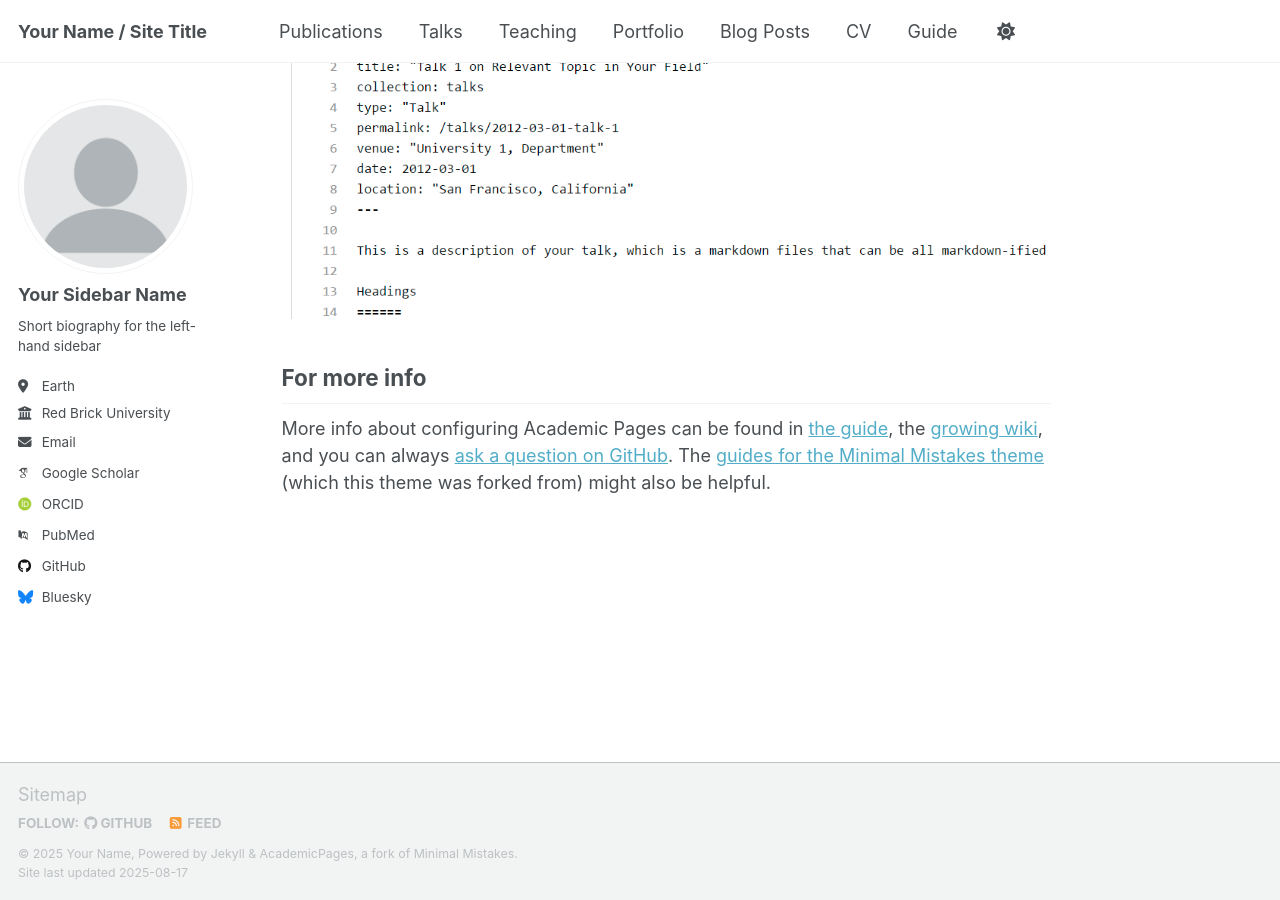
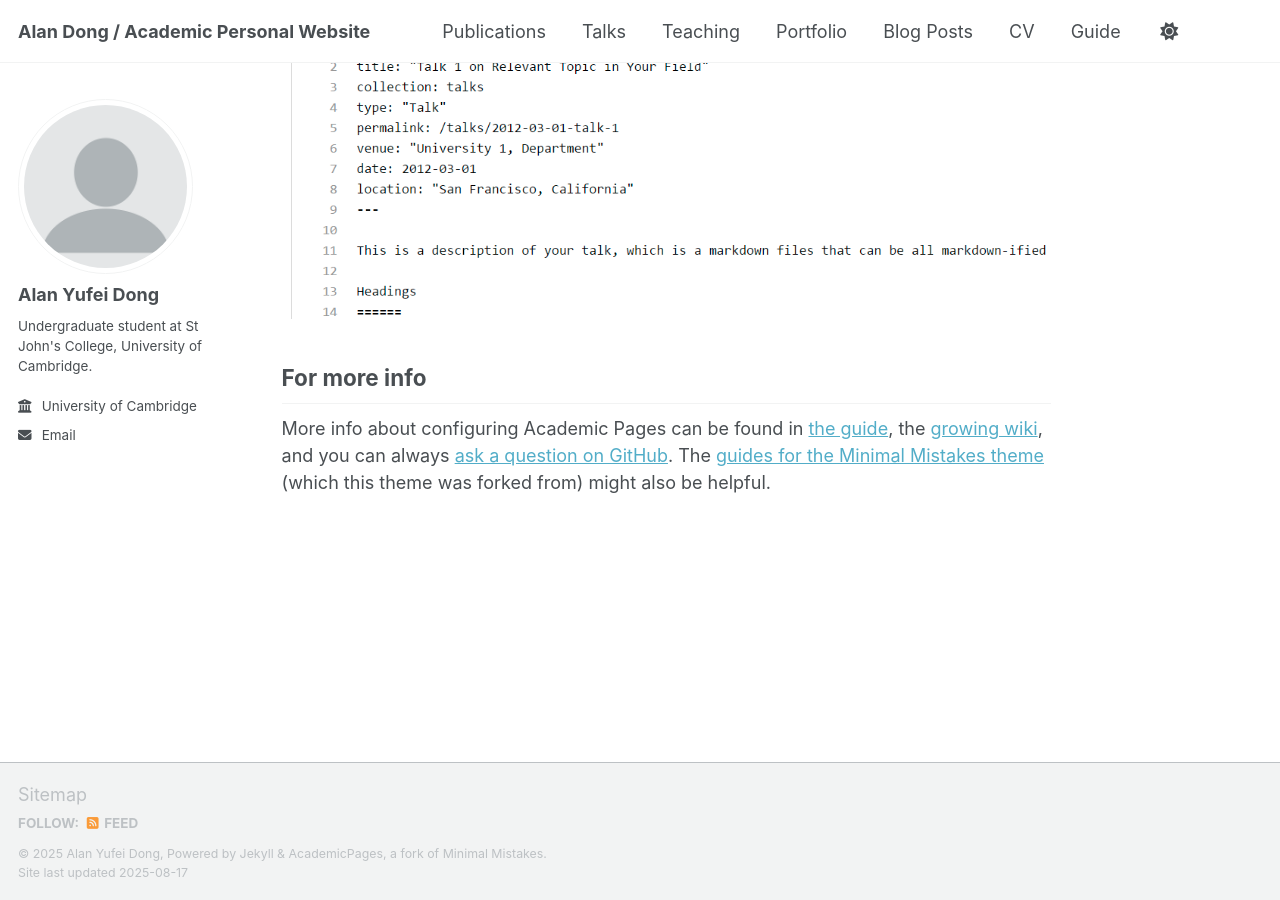
Before and after one commit to alandong4275/alandong4275.github.io, a Jekyll site: the page built from _pages/about.md, in a window 1280 px wide and 900 px high, scrolled down 2880 px. Built offline with Jekyll 4.4.1, drawn with Linux system fonts in a browser that asks for light colours; some web fonts are replaced; a script that is not in the unit is left out.

Commit message:
Update _config.yml

```diff
--- a/_config.yml
+++ b/_config.yml
@@ -9,9 +9,9 @@
 # Basic Site Settings
 locale                   : "en-US"
 site_theme               : "default" # Currently available options are "default", "air"
-title                    : "Your Name / Site Title"
+title                    : "Alan Dong / Academic Personal Website"
 title_separator          : "-"
-name                     : &name "Your Name"
+name                     : &name "Alan Yufei Dong"
 description              : &description "personal description"
 url                      : https://academicpages.github.io # the base hostname & protocol for your site e.g. "https://[your GitHub username].github.io" or if you already have some other page hosted on Github then use "https://[your GitHub username].github.io/[Your Repo Name]"
 baseurl                  : "" # the subpath of your site, e.g. "/blog"
@@ -23,23 +23,23 @@ repository               : "academicpages/academicpages.github.io"
 author:
   # Biographic information
   avatar           : "profile.png"
-  name             : "Your Sidebar Name"
+  name             : "Alan Yufei Dong"
   pronouns         : # example: "she/her"
-  bio              : "Short biography for the left-hand sidebar"
-  location         : "Earth"
-  employer         : "Red Brick University"
+  bio              : "Undergraduate student at St John's College, University of Cambridge."
+  # location         : "Cambridge"
+  employer         : "University of Cambridge"
   uri              : # URL
-  email            : "none@example.org"
+  email            : "ayd27@cam.ac.uk"
 
   # Academic websites
   academia         : # URL
   arxiv            : # URL - Update with the correct link to your profile
-  googlescholar    : "https://scholar.google.com/citations?user=PS_CX0AAAAAJ"
+  googlescholar    : #"https://scholar.google.com/citations?user=PS_CX0AAAAAJ"
   inspire-hep      : # URL
   impactstory      : # URL
-  orcid            : "http://orcid.org/yourorcidurl"
+  orcid            : #"http://orcid.org/yourorcidurl"
   semantic         : # URL
-  pubmed           : "https://www.ncbi.nlm.nih.gov/pubmed/?term=john+snow"
+  pubmed           : #"https://www.ncbi.nlm.nih.gov/pubmed/?term=john+snow"
   researchgate     : # URL
   scopus           : # URL
 
@@ -47,13 +47,13 @@ author:
   bitbucket        : # Username - Update with your username on the site
   codepen          : # Username
   dribbble         : # Username
-  github           : "academicpages"
+  github           : #"academicpages"
   kaggle           : # Username
   stackoverflow    : # User number or user number and name (i.e., use "1" or "1/jeff-atwood")
 
   # Social media
   artstation       : # Username
-  bluesky          : "bsky.app" # Replace this with you Bluesky username
+  bluesky          : #"bsky.app" # Replace this with you Bluesky username
   facebook         : # Username
   flickr           : # Username
   foursquare       : # Username
```
